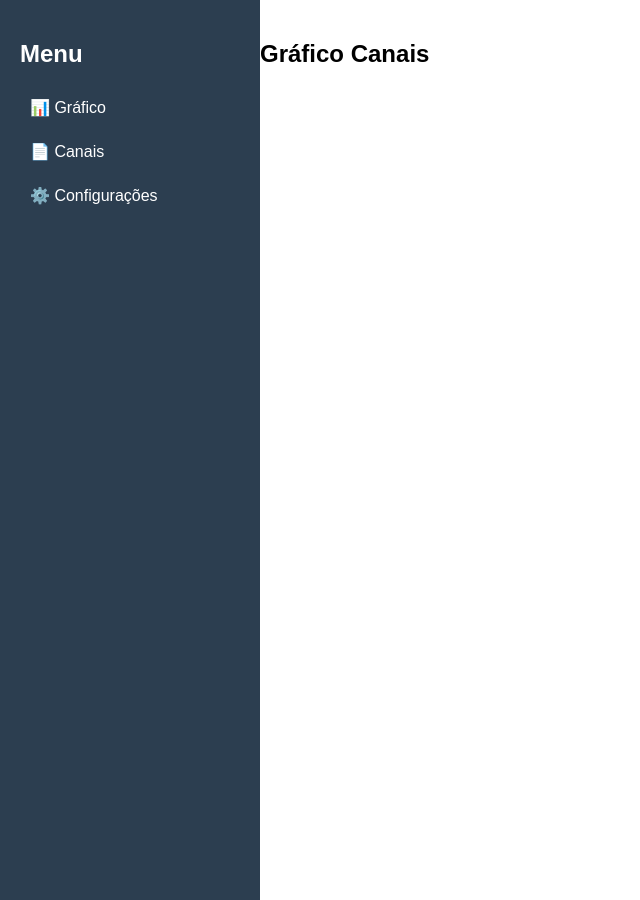
After one commit to Gedsonfa/sad, a Python web app: template app/templates/grafico_canais.html in a window 1280 px wide. The commit adds this page. Shown: the whole page, without its empty margins (0-640 px from the left). Run offline with Jinja, Linux system fonts and the light colour scheme; the template is opened without the code that fills it, so the values that code supplies are empty.

Commit message:
grafico de pizza

```diff
--- /dev/null
+++ b/app/templates/grafico_canais.html
@@ -0,0 +1,10 @@
+{% extends "home.html" %}
+{% block title %}Gráfico{% endblock %}
+{% block content %}
+
+<h2>Gráfico Canais</h2>
+
+
+    {{ grafico|safe }}
+
+{% endblock %}
--- a/app/templates/grafico_interativo.html
+++ b/app/templates/grafico_interativo.html
@@ -1,3 +1,6 @@
+{% extends "home.html" %}
+{% block title %}Gráfico{% endblock %}
+{% block content %}
 <!DOCTYPE html>
 <html>
 <head>
@@ -52,3 +55,4 @@ mostrarDia();
 
 </body>
 </html>
+{% endblock %}
--- a/app/templates/home.html
+++ b/app/templates/home.html
@@ -1,16 +1,61 @@
 <!DOCTYPE html>
-<html>
-    <head>
-        <title>Home Page</title>
-    </head>
+<html lang="pt-br">
+<head>
+    <meta charset="UTF-8">
+    <title>{% block title %}Meu Sistema{% endblock %}</title>
+    <style>
+        body {
+            margin: 0;
+            font-family: Arial;
+            display: flex;
+        }
 
-    <body>
-        <h1> Hello World! </h1>
-        <a href="{% url 'grafico_vendas_interativo'%}" class="btn btn-primary">Grafico de vendas 2024</a>
-        <h2>Produtos vendidos</h2>
-        <img src="{% url 'grafico_top_produtos' %}" alt="Gráfico Produtos">
-<h2>Produtos vendidos</h2>
-        <img src="{% url 'grafico_top_canais' %}" alt="Gráfico Canais">
-    </body>
+        /* --- SIDEBAR --- */
+        .sidebar {
+            width: 220px;
+            height: 100vh;
+            background: #2c3e50;
+            color: white;
+            padding: 20px;
+            position: fixed;
+            top: 0;
+            left: 0;
+        }
 
+        .sidebar a {
+            color: white;
+            text-decoration: none;
+            display: block;
+            padding: 10px;
+            margin-bottom: 5px;
+            border-radius: 4px;
+        }
+
+        .sidebar a:hover {
+            background: #34495e;
+        }
+
+        /* --- CONTEÚDO --- */
+        .content {
+            margin-left: 240px; /* espaço da sidebar */
+            padding: 20px;
+            flex: 1;
+        }
+    </style>
+</head>
+<body>
+
+    <div class="sidebar">
+        <h2>Menu</h2>
+        <a href="/grafico">📊 Gráfico</a>
+        <a href="/grafico/top-canais/">📄 Canais</a>
+        <a href="/configuracoes">⚙️ Configurações</a>
+    </div>
+
+    <div class="content">
+        {% block content %}
+        {% endblock %}
+    </div>
+
+</body>
 </html>
--- a/app/views/grafico_dia.py
+++ b/app/views/grafico_dia.py
@@ -37,3 +37,6 @@ def grafico_vendas_interativo(request):
         "grafico_dia": grafico_dia_html,
         "grafico_mes": grafico_mes_html,
     })
+
+def pagina_grafico(request):
+    return render(request, "grafico_interativo.html")
```
Also changed, not shown: app/views/grafico_top_canais.py (+18 -20 lines).
